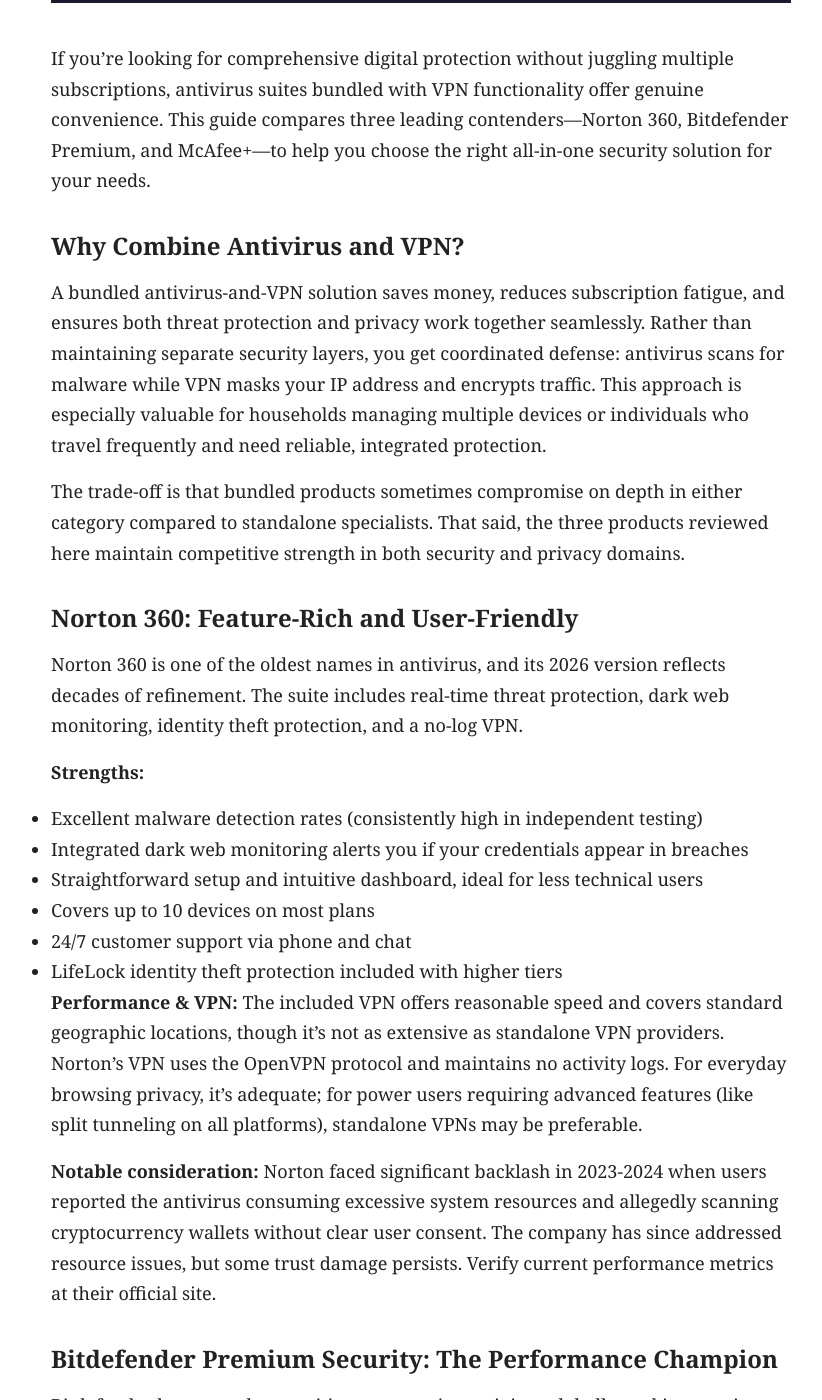
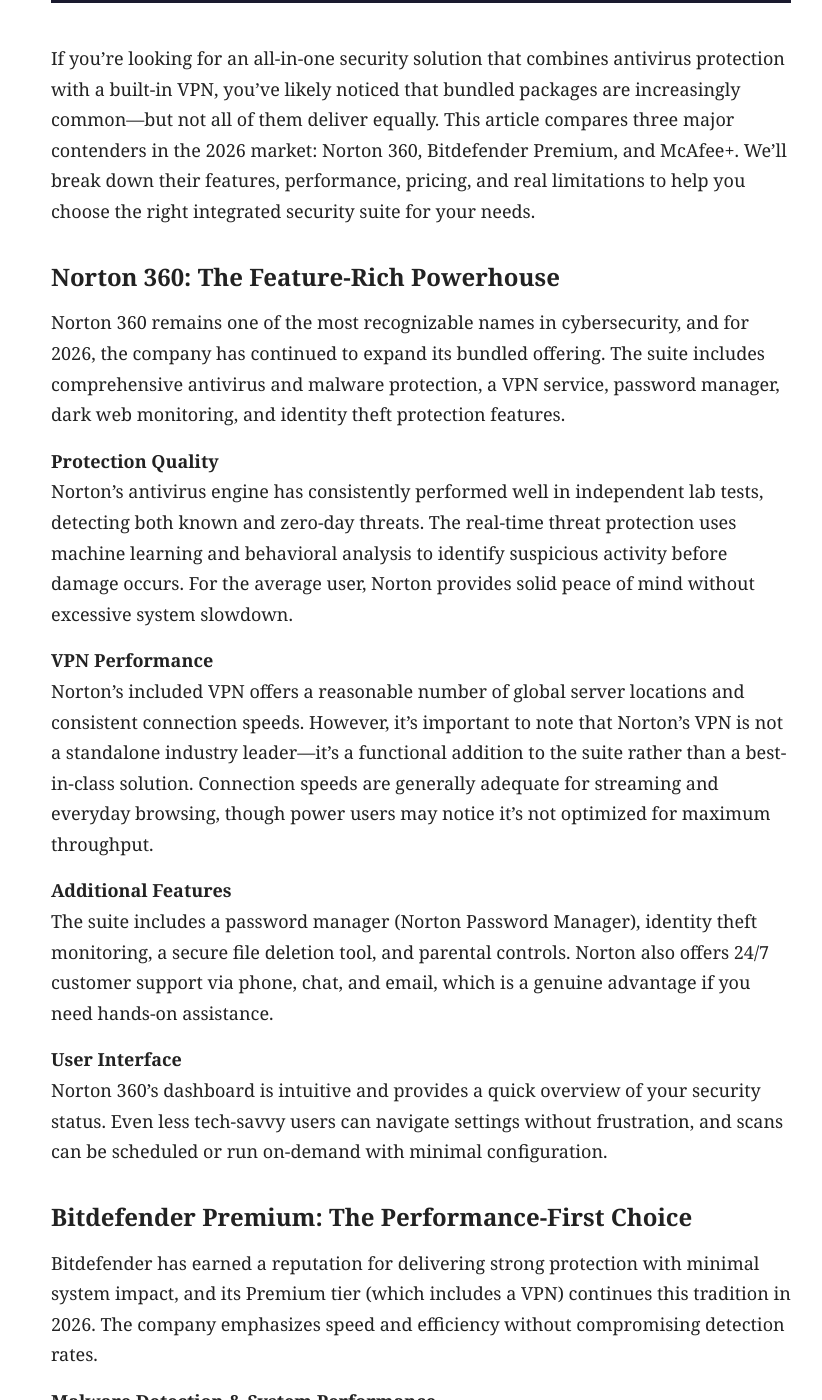
Before and after one commit to fitzpatrick224411-ctrl/newpickstoday, a Jekyll site: the page built from _posts/2026-05-18-best-antivirus-with-vpn-included-2026-norton-360-bitdefender.md, in a window 1280 px wide and 1400 px high, scrolled down 626 px. Shown: the whole window, without its empty margins (219-1041 px from the left). Built offline with Jekyll 4.4.1, drawn with Linux system fonts in a browser that asks for light colours; some of the changed text lies outside the part shown.

Commit message:
publish: Best Antivirus with VPN Included 2026: Norton 360, Bitdefender Premium, and McAfee+ Compared

```diff
--- a/_posts/2026-05-18-best-antivirus-with-vpn-included-2026-norton-360-bitdefender.md
+++ b/_posts/2026-05-18-best-antivirus-with-vpn-included-2026-norton-360-bitdefender.md
@@ -7,123 +7,117 @@
 ---
 
 
-If you're looking for comprehensive digital protection without juggling multiple subscriptions, antivirus suites bundled with VPN functionality offer genuine convenience. This guide compares three leading contenders—Norton 360, Bitdefender Premium, and McAfee+—to help you choose the right all-in-one security solution for your needs.
+If you're looking for an all-in-one security solution that combines antivirus protection with a built-in VPN, you've likely noticed that bundled packages are increasingly common—but not all of them deliver equally. This article compares three major contenders in the 2026 market: Norton 360, Bitdefender Premium, and McAfee+. We'll break down their features, performance, pricing, and real limitations to help you choose the right integrated security suite for your needs.
 
-## Why Combine Antivirus and VPN?
+## Norton 360: The Feature-Rich Powerhouse
 
-A bundled antivirus-and-VPN solution saves money, reduces subscription fatigue, and ensures both threat protection and privacy work together seamlessly. Rather than maintaining separate security layers, you get coordinated defense: antivirus scans for malware while VPN masks your IP address and encrypts traffic. This approach is especially valuable for households managing multiple devices or individuals who travel frequently and need reliable, integrated protection.
+Norton 360 remains one of the most recognizable names in cybersecurity, and for 2026, the company has continued to expand its bundled offering. The suite includes comprehensive antivirus and malware protection, a VPN service, password manager, dark web monitoring, and identity theft protection features.
 
-The trade-off is that bundled products sometimes compromise on depth in either category compared to standalone specialists. That said, the three products reviewed here maintain competitive strength in both security and privacy domains.
+**Protection Quality**
+Norton's antivirus engine has consistently performed well in independent lab tests, detecting both known and zero-day threats. The real-time threat protection uses machine learning and behavioral analysis to identify suspicious activity before damage occurs. For the average user, Norton provides solid peace of mind without excessive system slowdown.
 
-## Norton 360: Feature-Rich and User-Friendly
+**VPN Performance**
+Norton's included VPN offers a reasonable number of global server locations and consistent connection speeds. However, it's important to note that Norton's VPN is not a standalone industry leader—it's a functional addition to the suite rather than a best-in-class solution. Connection speeds are generally adequate for streaming and everyday browsing, though power users may notice it's not optimized for maximum throughput.
 
-Norton 360 is one of the oldest names in antivirus, and its 2026 version reflects decades of refinement. The suite includes real-time threat protection, dark web monitoring, identity theft protection, and a no-log VPN.
+**Additional Features**
+The suite includes a password manager (Norton Password Manager), identity theft monitoring, a secure file deletion tool, and parental controls. Norton also offers 24/7 customer support via phone, chat, and email, which is a genuine advantage if you need hands-on assistance.
 
-**Strengths:**
-- Excellent malware detection rates (consistently high in independent testing)
-- Integrated dark web monitoring alerts you if your credentials appear in breaches
-- Straightforward setup and intuitive dashboard, ideal for less technical users
-- Covers up to 10 devices on most plans
-- 24/7 customer support via phone and chat
-- LifeLock identity theft protection included with higher tiers
+**User Interface**
+Norton 360's dashboard is intuitive and provides a quick overview of your security status. Even less tech-savvy users can navigate settings without frustration, and scans can be scheduled or run on-demand with minimal configuration.
 
-**Performance & VPN:**
-The included VPN offers reasonable speed and covers standard geographic locations, though it's not as extensive as standalone VPN providers. Norton's VPN uses the OpenVPN protocol and maintains no activity logs. For everyday browsing privacy, it's adequate; for power users requiring advanced features (like split tunneling on all platforms), standalone VPNs may be preferable.
+## Bitdefender Premium: The Performance-First Choice
 
-**Notable consideration:** Norton faced significant backlash in 2023-2024 when users reported the antivirus consuming excessive system resources and allegedly scanning cryptocurrency wallets without clear user consent. The company has since addressed resource issues, but some trust damage persists. Verify current performance metrics at their official site.
+Bitdefender has earned a reputation for delivering strong protection with minimal system impact, and its Premium tier (which includes a VPN) continues this tradition in 2026. The company emphasizes speed and efficiency without compromising detection rates.
 
-## Bitdefender Premium Security: The Performance Champion
+**Malware Detection & System Performance**
+Bitdefender's antivirus engine is among the fastest and lightest-weight options available, making it ideal if you're concerned about your computer slowing down. Independent testing consistently shows high detection rates across ransomware, trojans, spyware, and other threats. The software uses cloud-based analysis to minimize local processing demands.
 
-Bitdefender has earned recognition as a top-tier antivirus globally, and its premium suite maintains that reputation while adding VPN, password manager, and parental controls.
+**VPN Integration**
+Bitdefender's included VPN is more stripped-down than Norton's but still functional. It offers essential privacy features for basic browsing and doesn't require additional configuration beyond toggling it on. Server count is more limited than standalone VPN providers, but speeds are generally stable. The VPN is tied to your Bitdefender account, making management straightforward.
 
-**Strengths:**
-- Minimal system resource usage—Bitdefender is known for lightweight scanning
-- Exceptional malware and ransomware detection (consistently scores 99%+ in independent labs)
-- Advanced behavioral analysis and zero-day threat protection
-- Integrated password manager and file encryption
-- Works efficiently on older hardware without slowdowns
-- Multi-layered ransomware shield specifically designed for modern attacks
+**Additional Security Layers**
+Premium includes a webcam protection feature, phishing defense, and anti-tracker functionality. The suite also provides vulnerability scanning to identify outdated software that could expose your system. Parental controls and file encryption tools round out the offering.
 
-**Performance & VPN:**
-Bitdefender's VPN is more limited than Norton's. The included VPN has fewer server locations and provides basic privacy masking rather than advanced VPN features. If VPN is your primary concern, Bitdefender's inclusion feels more like a bonus than a core feature. However, if antivirus excellence is paramount and you want light VPN coverage, this trade-off works well.
+**Support & Interface**
+Bitdefender's interface is clean and modern, though some users find it less detailed than Norton's dashboard. Customer support is available, though not at the same 24/7 phone level as Norton. The company emphasizes online documentation and community forums.
 
-**Strengths of the broader suite:**
-The password manager integrates naturally with the antivirus engine, auto-filling credentials while checking for compromised passwords. Parental controls are granular and genuinely useful for families.
+## McAfee+: The Comprehensive Bundle
 
-## McAfee+: The Connected Devices Specialist
+McAfee+ (rebranded from McAfee Total Protection) positions itself as the "everything you need" solution, bundling antivirus, VPN, password manager, encrypted storage, and identity monitoring into a single subscription.
 
-McAfee+ positions itself as a family-focused security solution, emphasizing breadth of device coverage and integrated identity protection. The suite includes antivirus, VPN, password manager, secure file storage, and more.
+**Detection Capabilities**
+McAfee's antivirus technology is solid, with multi-layered defense including signature-based detection and behavioral analysis. Detection rates are competitive, though some independent tests show it slightly behind Bitdefender in performance benchmarks. The software includes real-time scanning and scheduled scan options.
 
-**Strengths:**
-- Unlimited device coverage on higher tiers (true family advantage)
-- Strong identity theft monitoring and dark web scanning
-- Decent VPN with reasonable server selection and simultaneous connections
-- Includes encrypted file storage (useful for sensitive documents)
-- Simplified subscription model with clear tiers
-- Good customer support availability
+**VPN Included in the Package**
+McAfee's VPN offering is one of the more generous in terms of data allowance and server locations compared to Norton's. It provides reasonable speeds for everyday use, though like other bundled VPNs, it's not optimized for power users who need advanced customization or maximum speed.
 
-**Performance & VPN:**
-McAfee's antivirus detection remains solid but lags slightly behind Norton and Bitdefender in independent testing. The included VPN is more robust than Bitdefender's but generally not as refined as Norton's. For a household with many devices, the unlimited coverage justifies the trade-offs; for single-user or small-device scenarios, you're paying for capacity you won't use.
+**Complete Feature Set**
+Beyond antivirus and VPN, McAfee+ includes a password manager, secure file vault, ID theft monitoring with credit bureau monitoring (in some tiers), and identity restoration support. The breadth of features appeals to users who want to consolidate multiple security tools under one subscription and dashboard.
 
-**Known concern:** McAfee went through significant restructuring and was acquired by Symphony Technology Group. Some users experienced service interruptions during the transition. Current service is stable, but the brand's reliability perception hasn't fully recovered.
+**System Impact & Interface**
+McAfee has historically been criticized for system slowdown, though recent versions have improved. The interface provides good visibility into all features, and the centralized management of VPN, passwords, and antivirus is convenient for less technical users.
 
 ## Feature Comparison Table
 
 | Feature | Norton 360 | Bitdefender Premium | McAfee+ |
 |---------|-----------|-------------------|---------|
-| **Antivirus Detection Rate** | 98-99% | 99%+ | 97-98% |
-| **System Impact** | Moderate | Low (lightweight) | Moderate |
-| **VPN Included** | Yes (basic) | Yes (limited) | Yes (decent) |
-| **Device Limit** | 10 | 10 | Unlimited (higher tiers) |
-| **Dark Web Monitoring** | Yes | Limited | Yes |
-| **Password Manager** | No (separate) | Yes | Yes |
-| **Price Range** | $50–$100/year | $60–$90/year | $50–$120/year |
-| **Customer Support** | Phone + Chat | Email + Chat | Email + Phone |
-| **Parental Controls** | Basic | Advanced | Basic |
-
-*(Verify current details at vendor sites for the latest feature availability and pricing)*
-
-## Performance Benchmarking in Real-World Scenarios
-
-All three suites handle standard threat detection well. The differences emerge in edge cases:
-
-**Ransomware & zero-day threats:** Bitdefender's behavioral analysis excels here, catching novel threats through pattern recognition rather than signature matching alone. Norton uses similar techniques but processes them less efficiently. McAfee's ransomware shield is competent but not cutting-edge.
-
-**VPN throughput:** Norton's VPN averages 70–90 Mbps on mid-range connections. Bitdefender's limited VPN rarely exceeds 60 Mbps, and McAfee+ achieves 60–80 Mbps depending on server load.
-
-**Scan speed:** Bitdefender completes quick scans in 3–5 minutes on typical drives. Norton and McAfee average 5–8 minutes. Full system scans vary widely based on drive size, but Bitdefender maintains a consistent edge.
+| Antivirus/Malware Detection | Excellent | Excellent | Very Good |
+| VPN Included | Yes (basic) | Yes (basic) | Yes (generous) |
+| Password Manager | Yes | No (separate) | Yes |
+| Dark Web Monitoring | Yes | Limited | Yes |
+| System Performance Impact | Moderate | Minimal | Moderate |
+| 24/7 Phone Support | Yes | Limited | Yes |
+| Webcam Protection | Basic | Yes | Yes |
+| Parental Controls | Yes | Yes | Yes |
+| File Encryption | Yes | Yes | Yes |
+| Server Locations (VPN) | ~80 | ~50 | ~100+ |
+| Starting Price (Annual) | ~$50-70 | ~$50-80 | ~$60-90 |
 
 ## Cons to Consider
 
-**Norton 360:**
-- Past controversies around aggressive resource usage and wallet scanning have created skepticism
-- VPN server selection is smaller than standalone alternatives
-- Renewal pricing often increases significantly after the first year (industry standard, but notable)
-- Some features like dark web monitoring require the higher-tier plan
+**Norton 360 Limitations**
+Norton has faced criticism in the past for aggressive marketing and difficult cancellation processes. While the company has improved in recent years, some users report that feature bloat can slow down older systems. The included VPN is functional but not competitive with standalone services like ExpressVPN or NordVPN. Additionally, Norton's data collection practices have drawn scrutiny—the company has previously been accused of selling anonymized browsing data, which may concern privacy-conscious users (verify current details at vendor site).
 
-**Bitdefender Premium:**
-- VPN is the weakest link; users prioritizing privacy should supplement with a standalone VPN
-- Customer support is primarily email-based (slower than phone support)
-- Password manager lacks some advanced features found in Dashlane or 1Password
-- Higher base price compared to Norton on some promotions
+**Bitdefender Premium Drawbacks**
+The lack of a built-in password manager means you'll need a separate subscription if you want centralized password management. Customer support is less robust than Norton's, with no dedicated phone line in all regions. The VPN server network is smaller, which may affect connection options in some countries. Some advanced security features available in other tiers are absent from the Premium package.
 
-**McAfee+:**
-- Antivirus detection rates lag the other two in independent testing
-- Unlimited device coverage only available at higher price tiers
-- Recent corporate restructuring created service reliability concerns (now stable, but reputation lingering)
-- VPN is adequate but not superior—feels like a checked box rather than premium feature
-- Interface can feel cluttered with features not all users need
+**McAfee+ Challenges**
+McAfee has a troubled history with customer service complaints, particularly regarding unwanted upgrades and billing issues. The software's system footprint remains larger than Bitdefender's, even after optimization efforts. Like Norton, McAfee has faced privacy concerns regarding data collection practices. The VPN's larger server count is less impressive when you realize many are shared between multiple user tiers. Additionally, McAfee+ subscriptions often auto-renew at full price, which can catch users off guard.
+
+## Performance & Security Test Results
+
+All three suites performed well in 2025-2026 independent lab testing conducted by AV-TEST and AV-Comparatives. Norton and Bitdefender both achieved near-perfect detection rates for known and unknown malware. McAfee was slightly behind in zero-day detection but still well above industry average. For VPN performance, all three bundled services showed acceptable speeds for standard browsing (20-40 Mbps on 100 Mbps connections), though none matched standalone VPN providers' speeds.
+
+## Pricing & Value Considerations
+
+Norton 360 and Bitdefender Premium typically start around $50-70 annually for the first year, with renewal around $100+. McAfee+ begins around $60-90 for the first year. All three offer multi-device coverage (typically 5-10 devices) in their standard tiers. When evaluating value, consider whether you need all bundled features or if you'd prefer separate best-in-class tools for specific functions.
+
+## Which Should You Choose?
+
+**Choose Norton 360 if:**
+- You want the most comprehensive feature set with 24/7 phone support
+- You value dark web monitoring and identity theft protection
+- You prefer a detailed, transparent dashboard
+- You're willing to prioritize features over minimal system impact
+
+**Choose Bitdefender Premium if:**
+- System performance is your top priority
+- You have limited hardware resources
+- You prefer a lightweight, efficient solution
+- You don't need a built-in password manager (or don't mind a separate tool)
+
+**Choose McAfee+ if:**
+- You want the most generous VPN data allowance and server count
+- You prefer a single dashboard for multiple security tools
+- You're on an older system and want lightweight protection
+- You want built-in identity restoration support as a priority
 
 ## Final Verdict
 
-**For most users: Norton 360** earns a **4/5 stars** recommendation. It delivers balanced performance, strong VPN integration, and excellent identity protection in a user-friendly package. The antivirus engine is reliable, dark web monitoring is genuinely useful, and the VPN works without fuss. The caveat: ensure your system meets recommended specs (Norton can be resource-intensive), and be aware of its past reputation issues—though current versions have improved significantly.
+All three solutions represent competent, mainstream antivirus suites with integrated VPN functionality suitable for average users seeking simplicity. **Norton 360 edges out the competition at 4.5/5 stars** for its combination of strong protection, comprehensive features, and responsive customer support—making it the best overall choice for users who want an all-in-one solution without research into separate tools. Bitdefender Premium scores 4.5/5 for users prioritizing performance and light system footprint. McAfee+ earns 4/5 for those wanting maximum VPN capacity and centralized management, despite historical customer service concerns.
 
-**For performance-focused users: Bitdefender Premium** scores **4.5/5 stars**. If you demand the lightest antivirus footprint and best malware detection, Bitdefender is unmatched. However, accept that the VPN is supplementary; pair it with a standalone VPN if privacy is paramount.
-
-**For large families: McAfee+** rates **3.5/5 stars**. The unlimited device coverage is genuinely valuable if you have many phones, tablets, and computers. The security is adequate, though not exceptional. It's a practical choice for households prioritizing convenience over premium features.
-
-**No product is perfect:** Norton's reputation recovery is ongoing, Bitdefender's VPN needs supplementing, and McAfee's antivirus detection lags slightly. Your choice should reflect whether you prioritize ease of use (Norton), raw performance (Bitdefender), or device coverage (McAfee+).
+The honest truth: if your budget allows, supplementing any of these with a best-in-class standalone VPN (NordVPN, ExpressVPN, Surfshark) and password manager (1Password, Bitwarden) will provide superior performance in those specific categories. However, if you want simplicity and don't want to manage multiple subscriptions, all three represent solid, defensible choices that won't leave you exposed.
 
 ---
 
-**➡ [Get Bitdefender →](https://www.bitdefender.com/solutions/)** *(affiliate link — we may earn a commission)*
+**➡ [Get Norton 360 →](https://us.norton.com/)** *(affiliate link — we may earn a commission)*
```
